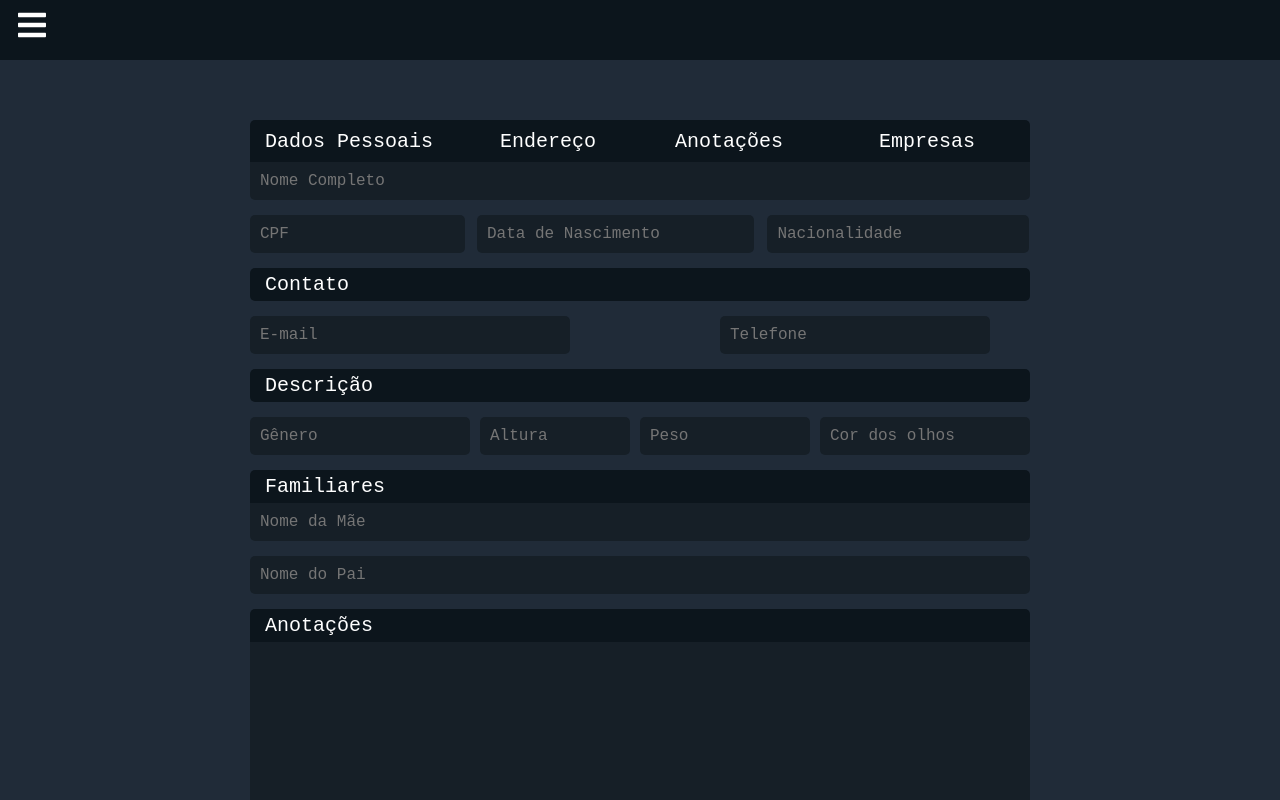
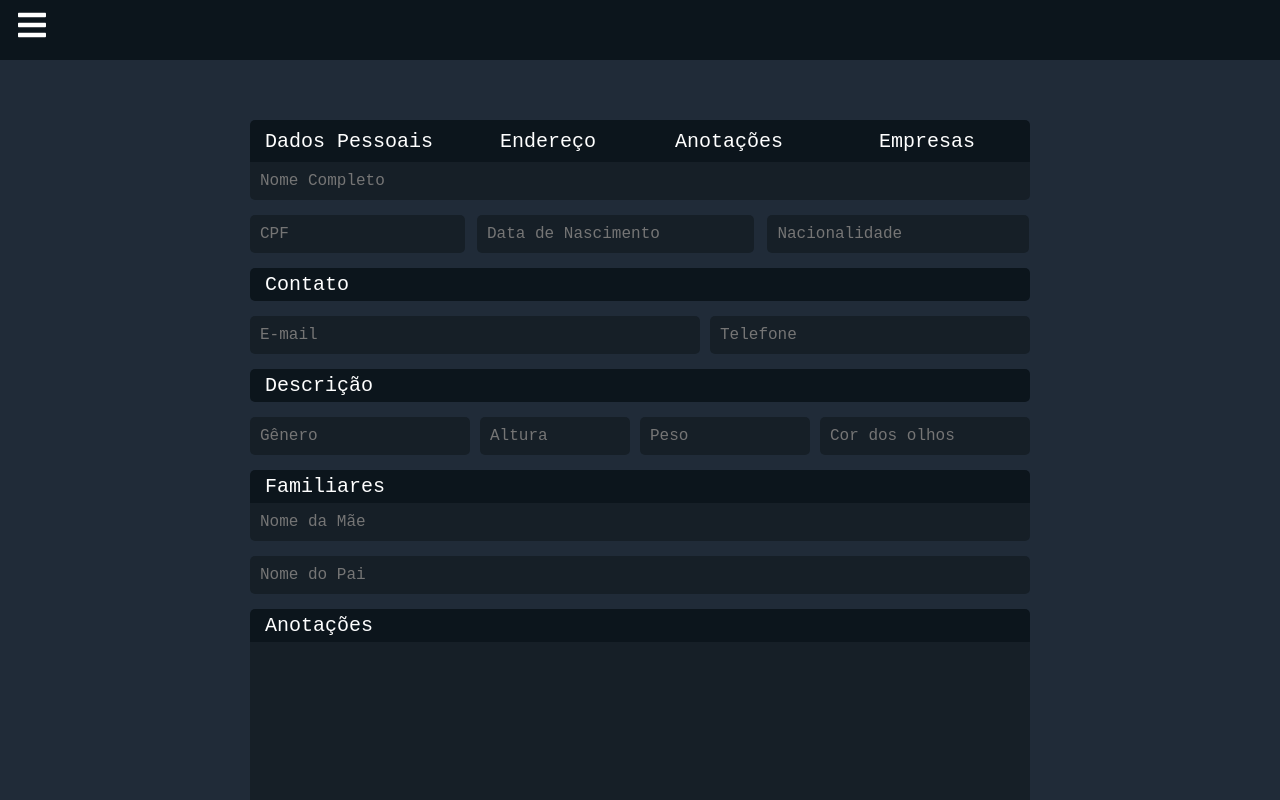
Before and after one commit to Igor-Cavalera/whoAreYou, a React (Create React App) app: page /Forms in a window 1280 px wide. Shown: the top 800 px of the page. Built offline with nearby package versions, Linux system fonts and the light colour scheme.

Commit message:
ajustando-inputs-email-telefone

```diff
--- a/src/index.css
+++ b/src/index.css
@@ -174,7 +174,7 @@ label {
   padding: 10px;
   background: #161f27;
   border-radius: 5px;
-  width: 300px;
+  width: 430px;
   margin: 0 0 15px 0;
   color: #ffffff;
 }
@@ -184,8 +184,8 @@ label {
   padding: 10px;
   background: #161f27;
   border-radius: 5px;
-  margin: 0 0 15px 150px;
-  width: 250px;
+  margin: 0 0 15px 10px;
+  width: 300px;
   color: #ffffff;
 }
 
```
